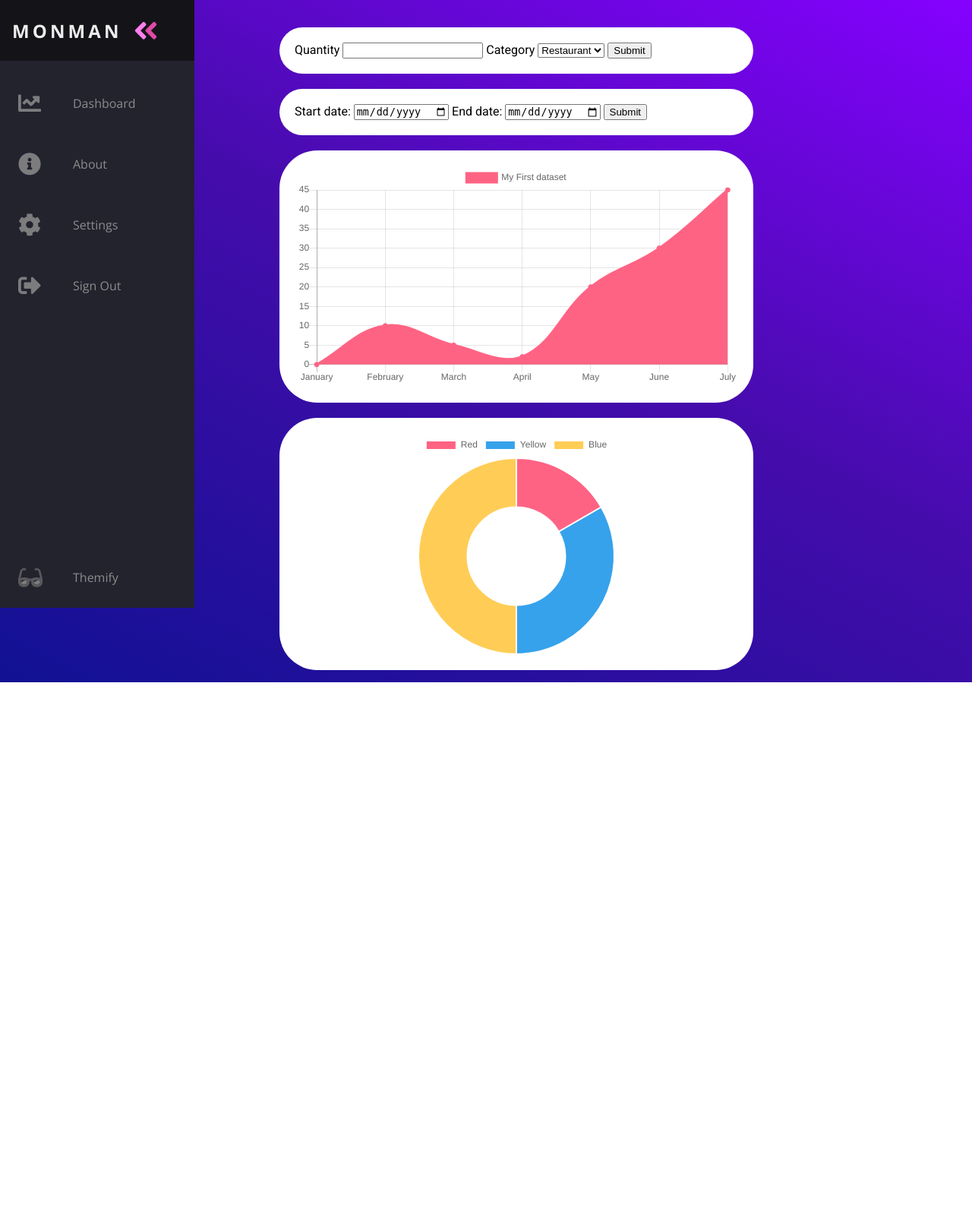
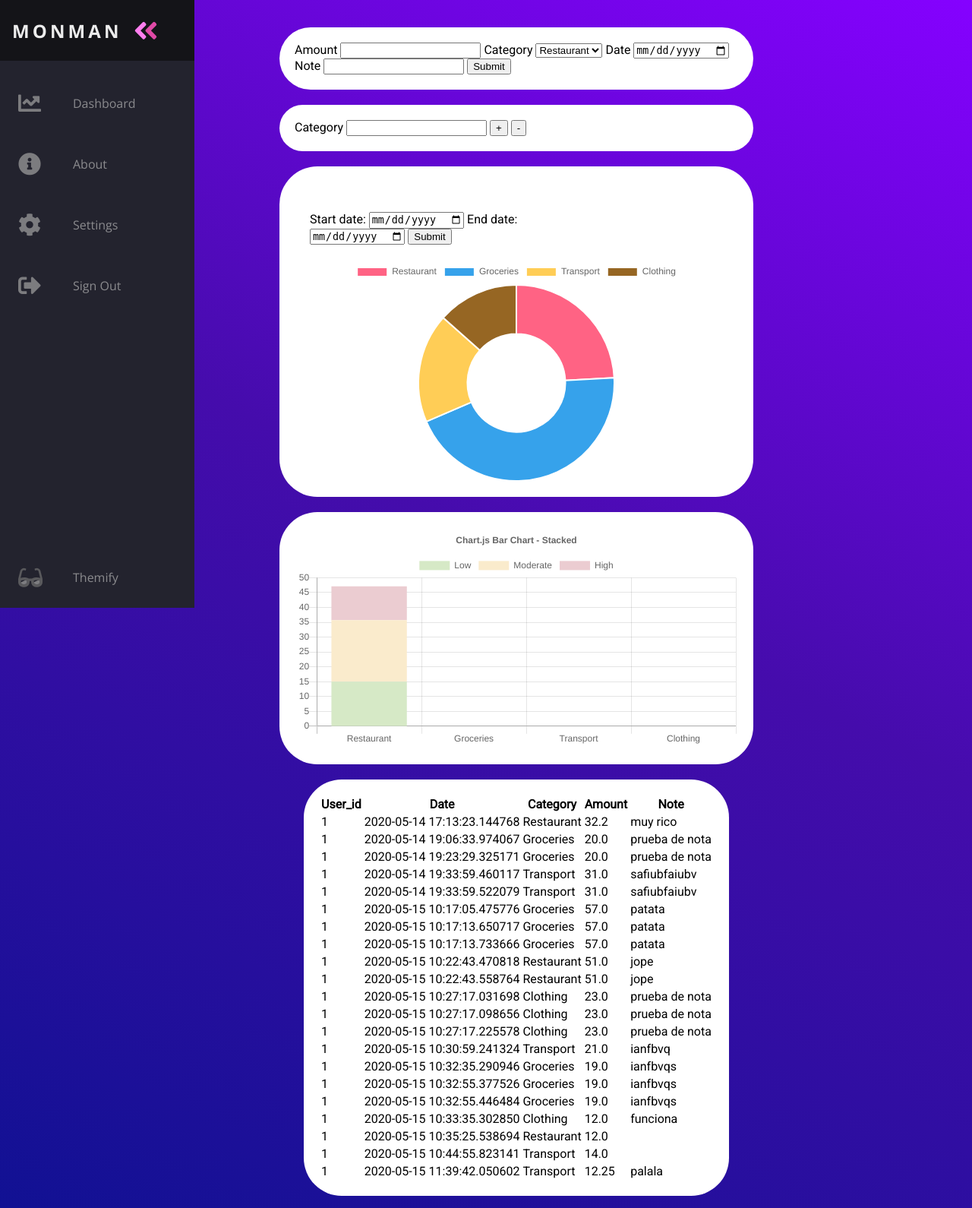
Before and after one commit to miguelcorderocollar/Money-Manager-Web, a Flask app: page / in a window 1280 px wide. Shown: the whole page at 76% size. Before the commit the page ends 898 px from the top, so only its background shows below. Run offline with Flask 2, Linux system fonts and the light colour scheme; data comes from the database, SQL or seed files in the repository; both versions use the stored data as it was after the commit; some libraries are stand-ins or nearby versions.

Commit message:
In expense, + -categories, pie chart, filter cat

```diff
--- a/app.py
+++ b/app.py
@@ -1,11 +1,145 @@
-from flask import Flask, render_template, request
+from flask import Flask, render_template, request, Markup,jsonify
+from flask_sqlalchemy import SQLAlchemy
+from datetime import datetime
+
 
 app = Flask(__name__)
 
+app.secret_key = "6549841231618"
+app.config["SQLALCHEMY_DATABASE_URI"] = "sqlite:///site.db"
+db = SQLAlchemy(app)
+
+
+class User(db.Model):
+    id = db.Column(db.Integer, primary_key=True)
+    username = db.Column(db.String(20), unique=True, nullable=False)
+    email = db.Column(db.String(120), unique=True, nullable=False)
+    password = db.Column(db.String(60), nullable=False)
+    expenses = db.relationship("Expenses", backref="user", lazy=True)
+    incomes = db.relationship("Income", backref="user", lazy=True)
+
+    def __repre__(self):
+        return f"User('{self.username}','{self.email}')"
+
+
+class Expenses(db.Model):
+    id = db.Column(db.Integer, primary_key=True)
+    category = db.Column(db.String(30), nullable=False)
+    amount = db.Column(db.Float, nullable=False)
+    note = db.Column(db.String(100))
+    date = db.Column(db.DateTime, nullable=False, default=datetime.utcnow)
+    user_id = db.Column(db.Integer, db.ForeignKey("user.id"), nullable=False)
+
+    def __repre__(self):
+        return f"Expense('{self.id}','{self.user_id}','{self.amount}','{self.category}','{self.date}','{self.note}')"
+
+
+class Income(db.Model):
+    id = db.Column(db.Integer, primary_key=True)
+    category = db.Column(db.String(30), nullable=False)
+    amount = db.Column(db.Float, nullable=False)
+    note = db.Column(db.String(100))
+    date = db.Column(db.DateTime, nullable=False, default=datetime.utcnow)
+    user_id = db.Column(db.Integer, db.ForeignKey("user.id"), nullable=False)
+
+    def __repre__(self):
+        return f"Expense('{self.id}','{self.user_id}','{self.amount}','{self.category}','{self.date}','{self.note}')"
+
+class Categories(db.Model):
+    id = db.Column(db.Integer, primary_key=True)
+    category = db.Column(db.String(50), nullable=False)
+    user_id = db.Column(db.Integer, db.ForeignKey("user.id"), nullable=False)
+
+    def __repre__(self):
+        return f"Expense('{self.id}','{self.user_id}','{self.category}')"
+
+
+def exp_by_date (start=datetime(datetime.today().year, datetime.today().month, 1),end=datetime(datetime.today().year, datetime.today().month+1, 1)):
+    if start != datetime(datetime.today().year, datetime.today().month,1) and end != datetime(datetime.today().year, datetime.today().month+1, 1):
+        start=datetime(int(start[0:4]),int(start[5:7]),int(start[-2:]))
+        end=datetime(int(end[0:4]),int(end[5:7]),int(end[-2:]))
+    expenses = Expenses.query.filter(Expenses.date>start,Expenses.date<end).all()
+    return expenses
+
+def exp_total_by_cat (expenses):
+    exp_cat=[0,0,0,0]
+    for expense in expenses:
+        if expense.category=="Restaurant":
+            exp_cat[0]=exp_cat[0]+int(expense.amount)
+        elif expense.category =="Groceries":
+            exp_cat[1]=exp_cat[1]+int(expense.amount)
+        elif expense.category =="Transport":
+            exp_cat[2]=exp_cat[2]+int(expense.amount)
+        elif expense.category =="Clothing":
+            exp_cat[3]=exp_cat[3]+int(expense.amount)
+    return exp_cat
+
+def exp_cat_year_by_month(expenses):
+    return
+
+def add_cat(cat):
+    category=Categories(user_id=1,category=cat)
+    db.session.add(category)
+    db.session.commit()
+    return
+
+def delete_cat(cat):
+    category=Categories(user_id=1,category=cat)
+    Categories.query.filter_by(category=cat).delete()
+    return
 
 @app.route("/")
 def home():
-    return render_template("home.html")
+
+    expenses=exp_by_date()
+    exp_cat=exp_total_by_cat(expenses)
+    categories=Categories.query.all()
+
+    return render_template("home.html",
+        expenses=expenses,
+        len=len(expenses),
+        exp_cat=exp_cat,
+        categories=categories,
+        lencat=len(categories))
+
+
+@app.route("/", methods=["POST"])
+def home_post():
+    expenses=exp_by_date()
+    form=request.form
+    if 'submit-input-expense' in form :
+        amount = request.form["amount"]
+        category = request.form["category"]
+        date = request.form["date"]
+        date=datetime(int(date[0:4]),int(date[5:7]),int(date[-2:]))
+        note = request.form["note"]
+        user_id = 1
+        expense = Expenses(category=category, amount=amount, note=note, user_id=user_id,date=date)
+        db.session.add(expense)
+        db.session.commit()
+
+    if 'submit-date' in form:
+        start = request.form["start"]
+        end = request.form["end"]
+        expenses=exp_by_date(start,end)
+
+    if 'cat-add' in form:
+        add_cat(request.form["cat-mod"])
+    if 'cat-delete' in form:
+        delete_cat(request.form["cat-mod"])
+
+    exp_cat=exp_total_by_cat(expenses)
+    exp_year=exp_by_date(str(datetime.today().year)+'-01-01',str(datetime.today().year+1)+'-01-01')
+    exp_cat_year_by_month(exp_year)
+    categories=Categories.query.all()
+
+
+    return render_template("home.html",
+        expenses=expenses,
+        len=len(expenses),
+        exp_cat=exp_cat,
+        categories=categories,
+        lencat=len(categories) )
 
 
 @app.route("/plot/")
--- a/templates/home.html
+++ b/templates/home.html
@@ -4,36 +4,149 @@
 <div class="home">
 
     <div class="d-item" id="i-expense">
-        <form id="input-expense">
-            <label>Quantity</label>
-            <input type="number" name="quantity">
+        <form id="input-expense" method="POST">
+            <label>Amount</label>
+            <input type="number" step="0.01" name="amount">
             <label>Category</label>
-            <select id="cat-exp" name="cat-exp">
-                <option value="Restaurant">Restaurant</option>
-                <option value="Groceries">Groceries</option>
-                <option value="Transport">Transport</option>
-                <option value="Clothing">Clothing</option>
+            <select id="category" name="category">
+                {%for i in range(0, lencat)%}
+                    <option value={{categories[i].category}}>{{categories[i].category}}</option>
+                {%endfor%}
             </select>
-            <input type="submit" value="Submit">
+            <label>Date</label>
+            <input type="date" name="date">
+            <label>Note</label>
+            <input type="text" name="note">
+            <input type="submit" name="submit-input-expense" value="Submit">
         </form>
     </div>
-    <div class="d-item" id="i-range">
-        <form id="input-range">
+    <div class="d-item" id="i-expense">
+        <form id="cat-man" method="POST">
+            <label>Category</label>
+            <input type="text" name="cat-mod">
+            <input type="submit" name="cat-add" value="+">
+            <input type="submit" name="cat-delete" value="-">
+        </form>
+    </div >
+
+    <div class="d-item" id="i-donnut">
+          <div class="d-item" id="i-range">
+        <form id="input-range" method="POST">
             <label for="start">Start date:</label>
-            <input type="date" id="start" name="trip-start">
+            <input type="date" id="start" name="start">
             <label for="start">End date:</label>
-            <input type="date" id="end" name="trip-start">
-            <input type="submit" value="Submit">
+            <input type="date" id="end" name="end">
+            <input type="submit"name="submit-date" value="Submit">
         </form>
+        </div>
+        <canvas id="donnutChart"></canvas>
     </div>
     <div class="d-item" id="i-chart">
         <canvas id="myChart"></canvas>
     </div>
-    <div class="d-item" id="i-donnut">
-        <canvas id="donnutChart"></canvas>
+
+    <div class="d-item" id="i-table">
+        <table style="width:100%">
+            <tr>
+                <th>User_id</th>
+                <th>Date</th>
+                <th>Category</th>
+                <th>Amount</th>
+                <th>Note</th>
+            </tr>
+            {%for i in range(0, len)%}
+            <tr>
+                <td>{{expenses[i].user_id}}</td>
+                <td>{{expenses[i].date}}</td>
+                <td>{{expenses[i].category}}</td>
+                <td>{{expenses[i].amount}}</td>
+                <td>{{expenses[i].note}}</td>
+            </tr>
+            {%endfor%}
+        </table>
     </div>
 
 
 </div>
+<script>
+    console.log({{expjson}});
+</script>
+<script>
+
+</script>
+<script>
+    var ctx = document.getElementById('myChart').getContext('2d');
+    var chart = new Chart(ctx, {
+        // The type of chart we want to create
+        type: 'bar',
+
+        // The data for our dataset
+        data: {
+            labels: ['Restaurant', 'Groceries', 'Transport', 'Clothing'],
+            datasets: [{
+                    label: 'Low',
+                    data: [15],
+                    backgroundColor: '#D6E9C6' // green
+                },
+                {
+                    label: 'Moderate',
+                    data: [20.7],
+                    backgroundColor: '#FAEBCC' // yellow
+                },
+                {
+                    label: 'High',
+                    data: [11.4],
+                    backgroundColor: '#EBCCD1' // red
+                }
+            ]
+        },
+
+        // Configuration options go here
+        options: {
+                title: {
+                    display: true,
+                    text: 'Chart.js Bar Chart - Stacked'
+                },
+                tooltips: {
+                    mode: 'index',
+                    intersect: false
+                },
+                responsive: true,
+                scales: {
+                    xAxes: [{
+                        stacked: true,
+                    }],
+                    yAxes: [{
+                        stacked: true
+                    }]
+                }
+            }
+    });
+
+    var ctx2 = document.getElementById('donnutChart').getContext('2d');
+    var chart2 = new Chart(ctx2, {
+        // The type of chart we want to create
+        type: 'doughnut',
+
+        // The data for our dataset
+        data: {
+            datasets: [{
+                data: {{exp_cat}},
+                backgroundColor: ["rgb(255, 99, 132)", "rgb(54, 162, 235)", "rgb(255, 205, 86)","rgb(150, 102, 35)"]
+            }],
+
+            // These labels appear in the legend and in the tooltips when hovering different arcs
+            labels: [
+                'Restaurant',
+                'Groceries',
+                'Transport',
+                'Clothing'
+            ]
+        },
+
+        // Configuration options go here
+        options: {}
+    });
+</script>
 
 {%endblock%}
```
Also changed, not shown: static/js/dashboard.js (+0 -47 lines), functions/functions.py (added), site.db (added).
